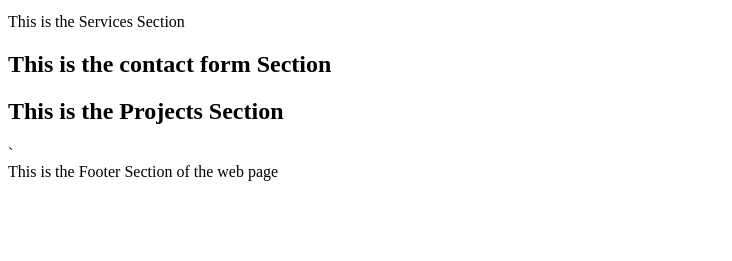
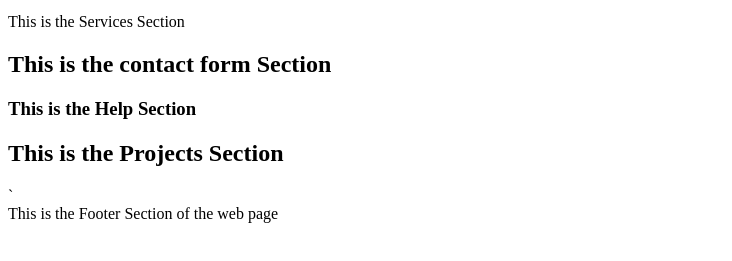
Before and after one commit to Sparky-gg/GitPractice, a plain HTML site: page index.htm in a window 1280 px wide. Shown: the part 101-362 px from the top of the page, without its empty margins (0-732 px from the left). Drawn offline with Linux system fonts and the light colour scheme.

Commit message:
add: Added the Help Section

```diff
--- a/index.htm
+++ b/index.htm
@@ -17,7 +17,9 @@
         <h2>This is the contact form Section</h2>
     </section>
 
-
+    <section>
+        <h3>This is the Help Section</h3>
+    </section>
 
     <section>
         <h2>This is the Projects Section</h2>`
```
